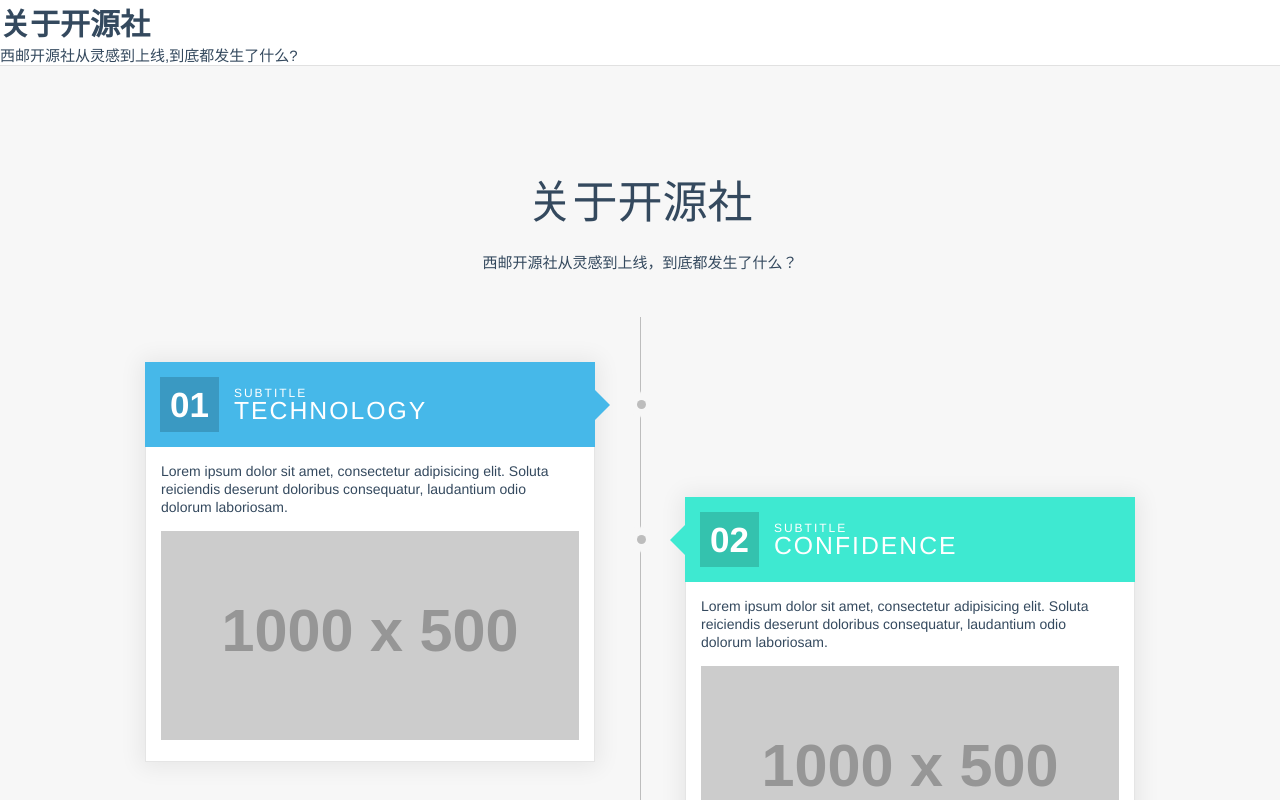
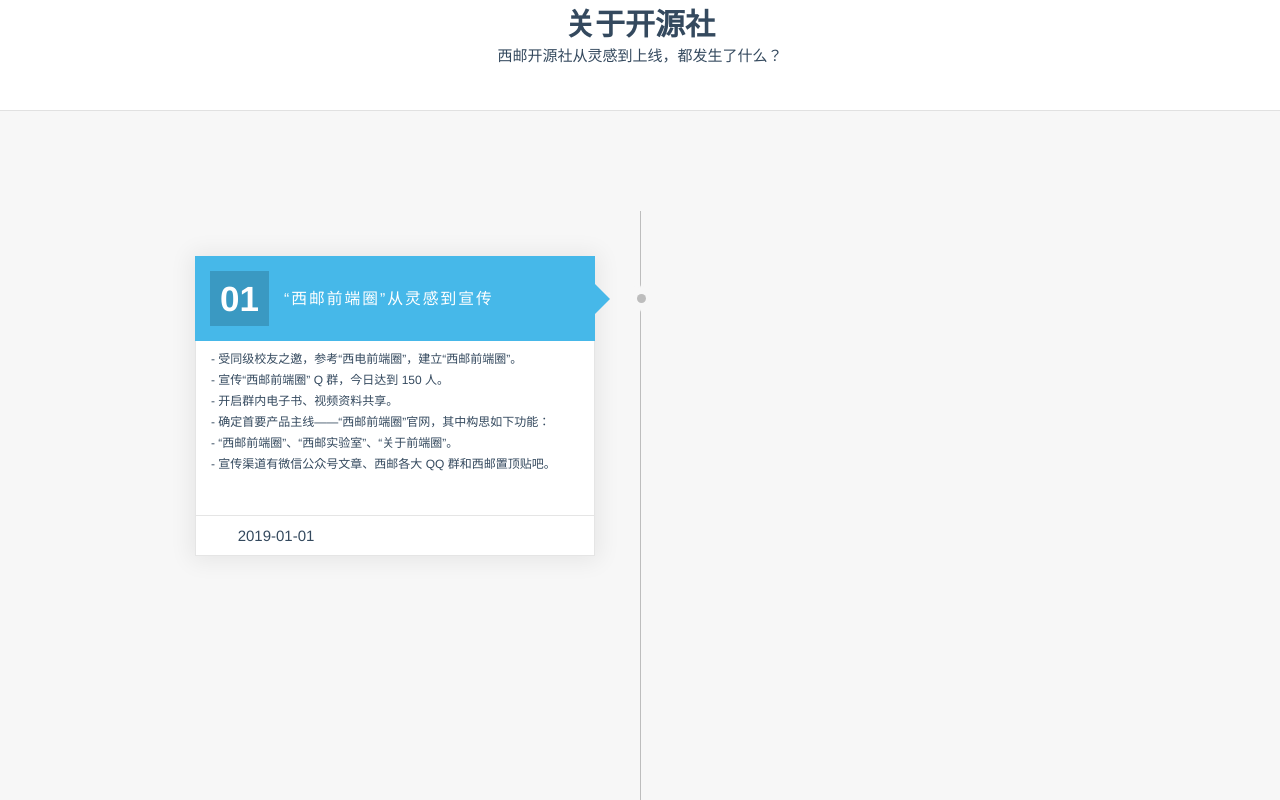
Before and after one commit to ningoink/xiyoucircle, a Vue app: page /about in a window 1280 px wide. Shown: the top 800 px of the page. Built offline with nearby package versions, Linux system fonts and the light colour scheme.

Commit message:
一个卡片在 lg 分辨率下的样式大体搞定

```diff
--- a/src/config/history-list.js
+++ b/src/config/history-list.js
@@ -12,7 +12,7 @@ export const HISTORY_LIST = [{
     ],
 }, {
     id: 2,
-    subtitle: '“西邮前端圈”原型图设计与后续分工',
+    subtitle: '“西邮前端圈”原型设计与后续分工',
     date: '2017-10-24',
     text: [
         '- 建立“西邮前端圈”官网开源仓库，向所有人开放',
@@ -33,7 +33,7 @@ export const HISTORY_LIST = [{
     ],
 }, {
     id: 4,
-    subtitle: '“西邮实验室”宣传计划正式拉开帷幕',
+    subtitle: '“西邮实验室”建立并宣传',
     date: '2018-08-22',
     text: [
         '- 时隔良久，建立“西邮实验室”Q 群正式宣传。',
@@ -42,7 +42,7 @@ export const HISTORY_LIST = [{
     ],
 }, {
     id: 5,
-    subtitle: '“西邮区块链”Q 群助力”链上西邮“活动顺利进行',
+    subtitle: '“西邮区块链”Q 群助力校内分享活动',
     date: '2018-12-05',
     text: [
         '- 建立“西邮区块链”Q 群，帮助“Node 区块链加速器”宣校内分享活动。',
@@ -55,7 +55,7 @@ export const HISTORY_LIST = [{
     ],
 }, {
     id: 6,
-    subtitle: '整合灵感链，打造“西邮开源社”新品牌',
+    subtitle: '梳理灵感链，打造“西邮开源社”新品牌',
     date: '2019-03-06',
     text: [
         '- 规划整合所有社区 Q 群，打造社区新品牌。',
@@ -66,7 +66,7 @@ export const HISTORY_LIST = [{
     ],
 }, {
     id: 7,
-    subtitle: '“西邮开源社”正式上线，整合 Q 群并宣传',
+    subtitle: '“西邮开源社”上线，整合 Q 群并宣传',
     date: '2019-xx-xx',
     text: [
         '- 正式将所有社区 Q 群整合至“西邮前端圈”QQ 群，并更名为“西邮开源社”。',
--- a/src/views/about/card-timeline.vue
+++ b/src/views/about/card-timeline.vue
@@ -1,22 +1,36 @@
 <template>
     <section id=timeline>
-        <h1>关于开源社</h1>
-        <p class="leader">西邮开源社从灵感到上线，到底都发生了什么？</p>
         <div class="demo-card-wrapper">
             <div class="demo-card demo-card--step1">
                 <div class="head">
                     <div class="number-box">
                         <span>01</span>
                     </div>
-                    <h2><span class="small">Subtitle</span> Technology</h2>
+                    <h2>
+                        <!-- <span class="small">Subtitle</span> -->
+                        “西邮前端圈”从灵感到宣传
+                    </h2>
                 </div>
                 <div class="body">
-                    <p>Lorem ipsum dolor sit amet, consectetur adipisicing elit. Soluta reiciendis deserunt doloribus consequatur, laudantium odio dolorum laboriosam.</p>
-                    <img src="http://placehold.it/1000x500" alt="Graphic">
+                    <p>- 受同级校友之邀，参考“西电前端圈”，建立“西邮前端圈”。</p>
+                    <p>- 宣传“西邮前端圈” Q 群，今日达到 150 人。</p>
+                    <p>- 开启群内电子书、视频资料共享。</p>
+                    <p>- 确定首要产品主线——“西邮前端圈”官网，其中构思如下功能：</p>
+                    <p>- “西邮前端圈”、“西邮实验室”、“关于前端圈”。</p>
+                    <p>- 宣传渠道有微信公众号文章、西邮各大 QQ 群和西邮置顶贴吧。</p>
+                </div>
+                <div class="foot">
+                    <div class="calendar">
+                        <!-- icon -->&nbsp;
+                    </div>
+                    <div class="date">2019-01-01</div>
+                    <div class="icon">
+                        <!-- icon -->&nbsp;
+                    </div>
                 </div>
             </div>
 
-            <div class="demo-card demo-card--step2">
+            <!-- <div class="demo-card demo-card--step2">
                 <div class="head">
                     <div class="number-box">
                         <span>02</span>
@@ -25,7 +39,6 @@
                 </div>
                 <div class="body">
                     <p>Lorem ipsum dolor sit amet, consectetur adipisicing elit. Soluta reiciendis deserunt doloribus consequatur, laudantium odio dolorum laboriosam.</p>
-                    <img src="http://placehold.it/1000x500" alt="Graphic">
                 </div>
             </div>
 
@@ -38,7 +51,6 @@
                 </div>
                 <div class="body">
                     <p>Lorem ipsum dolor sit amet, consectetur adipisicing elit. Soluta reiciendis deserunt doloribus consequatur, laudantium odio dolorum laboriosam.</p>
-                    <img src="http://placehold.it/1000x500" alt="Graphic">
                 </div>
             </div>
 
@@ -51,7 +63,6 @@
                 </div>
                 <div class="body">
                     <p>Lorem ipsum dolor sit amet, consectetur adipisicing elit. Soluta reiciendis deserunt doloribus consequatur, laudantium odio dolorum laboriosam.</p>
-                    <img src="http://placehold.it/1000x500" alt="Graphic">
                 </div>
             </div>
 
@@ -64,17 +75,21 @@
                 </div>
                 <div class="body">
                     <p>Lorem ipsum dolor sit amet, consectetur adipisicing elit. Soluta reiciendis deserunt doloribus consequatur, laudantium odio dolorum laboriosam.</p>
-                    <img src="http://placehold.it/1000x500" alt="Graphic">
                 </div>
-            </div>
-
+            </div> -->
         </div>
     </section>
 </template>
 
 <script>
+import HISTORY_LIST from '@/config/history-list'
+
 export default {
-    name: 'CardTimeline'
+    name: 'CardTimeline',
+    data: function () {
+        return {
+        }
+    }
 }
 </script>
 
@@ -113,8 +128,9 @@ $rows: ceil($items/2);
 
 /* Card sizing */
 
-$card-height: 400px;
-$card-width: 450px;
+$card-height: 300px;
+$card-width: 400px;
+$foot-height: 40px;
 $inner-margin: 15px;
 $number-size: 35px;
 $stagger: 180px;
@@ -192,12 +208,6 @@ body {
     font-size: 3rem;
     font-weight: 200;
     margin-bottom: 20px;
-  }
-  p.leader {
-    text-align: center;
-    max-width: 90%;
-    margin: auto;
-    margin-bottom: 45px;
   }
   .demo-card-wrapper {
     position: relative;
@@ -293,10 +303,9 @@ body {
         font-weight: inherit;
         letter-spacing: 2px;
         margin: 0;
-        padding-bottom: 6px;
         line-height: 1rem;
         @include mq-sm {
-          font-size: 165%;
+          font-size: 105%;
           line-height: 1.2rem;
         }
         span {
@@ -315,16 +324,34 @@ body {
       border-top: 0;
       padding: $inner-margin;
       @include mq-lg {
-        height: $body-height;
+        height: $body-height - $foot-height;
       }
       p {
-        font-size: 14px;
-        line-height: 18px;
+        font-size: 12px;
+        line-height: 6px;
         margin-bottom: $inner-margin;
       }
-      img {
-        display: block;
-        width: 100%;
+    }
+    .foot {
+      background: #fff;
+      border: $border;
+      border-top: 0;
+      height: $foot-height;
+      div {
+        height: 100%;
+        display: inline-block;
+        text-align: center;
+        line-height: $foot-height;
+      }
+      .calendar {
+        width: $foot-height;
+      }
+      .date {
+        width: $foot-height * 2;
+      }
+      .icon {
+        width: $foot-height;
+        float: right;
       }
     }
     @for $i from 1 through $items {
--- a/src/views/about/index.vue
+++ b/src/views/about/index.vue
@@ -1,10 +1,8 @@
 <template>
     <div id="lab">
-        <header>
+        <header class="leader">
             <h1>关于开源社</h1>
-            <p>
-                西邮开源社从灵感到上线,到底都发生了什么?
-            </p>
+            <p>西邮开源社从灵感到上线，都发生了什么？</p>
         </header>
         <card-timeline></card-timeline>
         <card-article></card-article>
@@ -28,4 +26,11 @@ export default {
 </script>
 
 <style scoped>
+
+.leader {
+    text-align: center;
+    max-width: 90%;
+    margin: auto;
+    margin-bottom: 45px;
+}
 </style>
```
Also changed, not shown: src/assets/about/spine.png (deleted).
